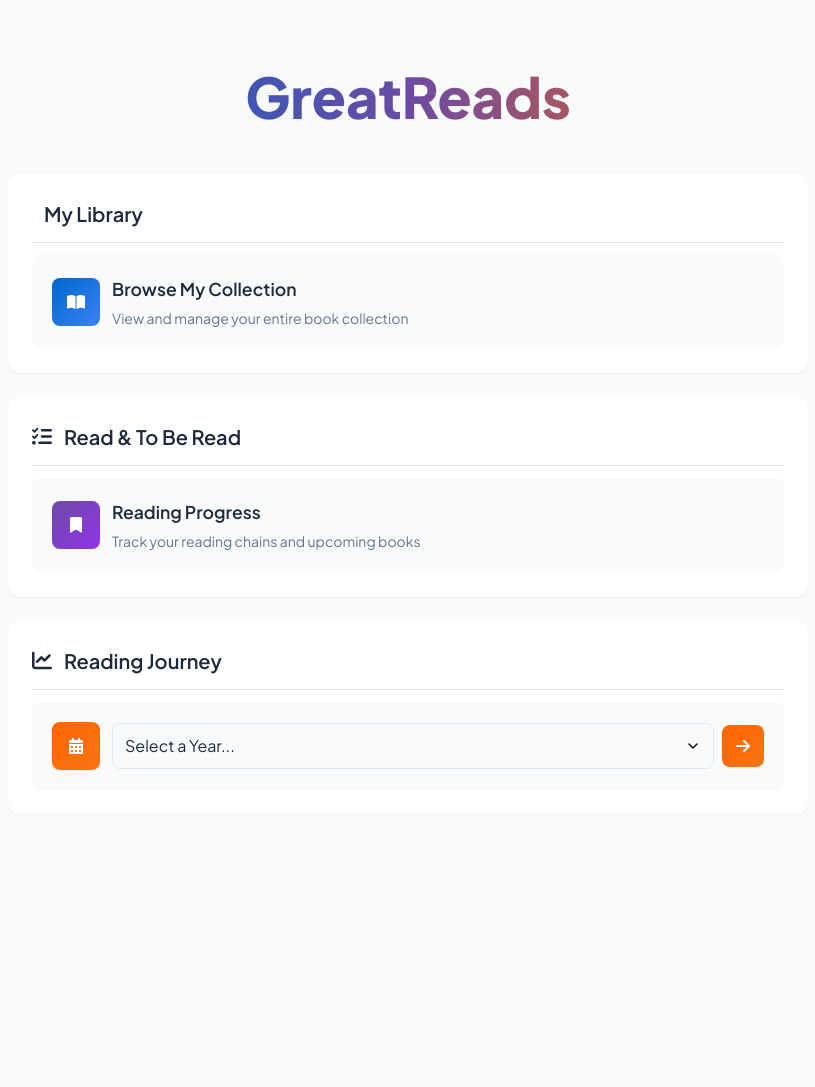
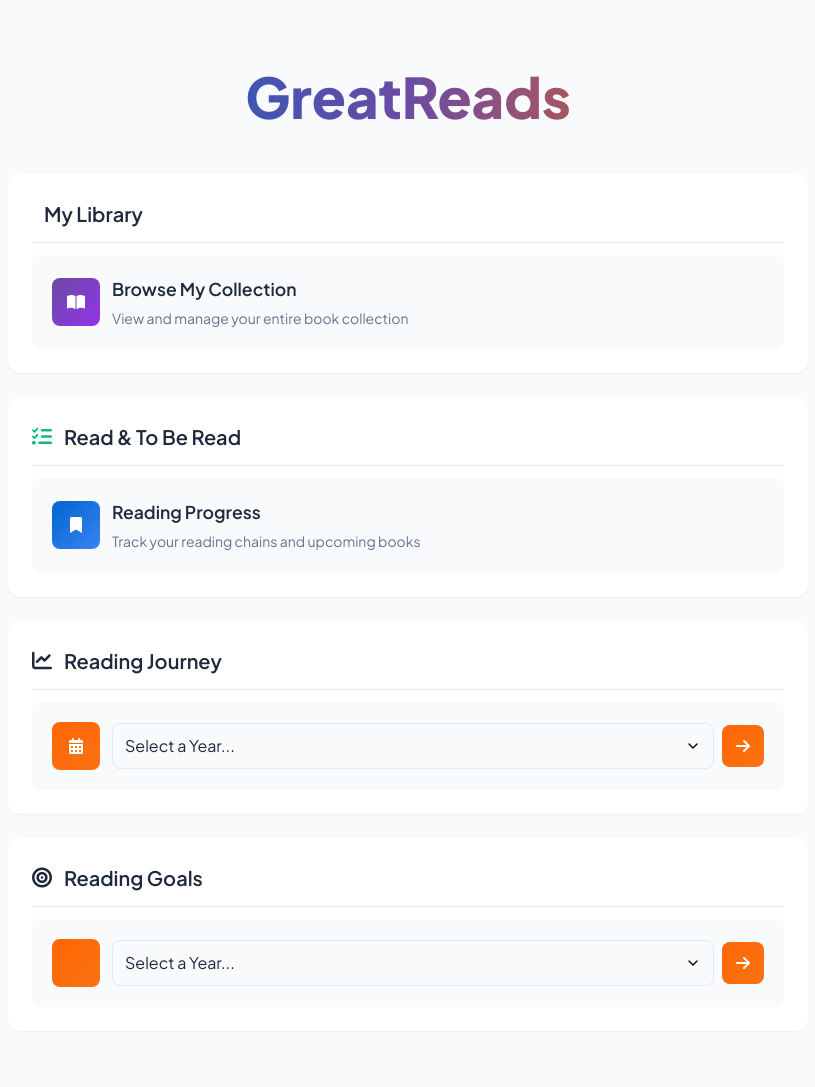
Before and after one commit to bmbell23/reading_tracker, a Python web app: template src/reading_list/templates/reports_index.html in a window 1280 px wide. Shown: the whole page, without its empty margins (232-1047 px from the left). Before the commit the page ends 770 px from the top, so only its background shows below. Run offline with Jinja, Linux system fonts and the light colour scheme; the template is opened without the code that fills it, so the values that code supplies are empty.

Commit message:
v2.4.68: more main site updates

```diff
--- a/pyproject.toml
+++ b/pyproject.toml
@@ -4,7 +4,7 @@ build-backend = "setuptools.build_meta"
 
 [project]
 name = "reading_list"
-version = "2.4.67"
+version = "2.4.68"
 description = "Reading List Tracker"
 authors = [
     {name = "Your Name", email = "your.email@example.com"},
@@ -58,7 +58,7 @@ python_files = ["test_*.py"]
 pythonpath = ["."]
 
 [tool.mypy]
-python_version = "2.4.67"
+python_version = "2.4.68"
 warn_return_any = true
 warn_unused_configs = true
 disallow_untyped_defs = true
--- a/src/reading_list/templates/reports_index.html
+++ b/src/reading_list/templates/reports_index.html
@@ -20,9 +20,11 @@
             --color-border: #e2e8f0;
             --shadow-sm: 0 1px 2px 0 rgb(0 0 0 / 0.05);
             --shadow-md: 0 4px 6px -1px rgb(0 0 0 / 0.1);
-            --gradient-library: linear-gradient(135deg, #0066CC, #3b82f6);
-            --gradient-tbr: linear-gradient(135deg, #6B4BA3, #9333ea);
+            --gradient-library: linear-gradient(135deg, #6B4BA3, #9333ea);  /* Purple */
+            --gradient-tbr: linear-gradient(135deg, #0066CC, #3b82f6);     /* Blue */
             --gradient-yearly: linear-gradient(135deg, #FF6600, #f97316);
+            --gradient-journey: linear-gradient(135deg, #FF6600, #f97316);  /* Orange */
+            --gradient-goals: linear-gradient(135deg, #10b981, #059669);    /* Green */
         }
 
         body {
@@ -183,7 +185,44 @@
             font-size: 1rem;
         }
 
-        /* Override the feature-card hover effect for the yearly section */
+        /* Reading Journey specific styles */
+        .section:nth-child(1) .go-button {
+            background: var(--gradient-journey);
+        }
+
+        .section:nth-child(1) .feature-icon {
+            background: var(--gradient-library);
+        }
+
+        .section:nth-child(1) .go-button:hover {
+            transform: translateX(2px);
+        }
+
+        /* Reading Goals specific styles */
+        .section:nth-child(2) .go-button {
+            background: var(--gradient-goals);
+        }
+
+        .section:nth-child(2) .feature-icon {
+            background: var(--gradient-tbr);
+        }
+
+        .section:nth-child(2) .go-button:hover {
+            transform: translateX(2px);
+        }
+
+        .section:nth-child(2) .section-icon {
+            color: #10b981;
+        }
+
+        /* Update the yearly-select focus state for goals section */
+        .section:nth-child(2) .yearly-select:focus {
+            outline: none;
+            border-color: #10b981;
+            box-shadow: 0 0 0 2px rgba(16, 185, 129, 0.1);
+        }
+
+        /* Feature card hover effects */
         .feature-card[style*="cursor: default"]:hover {
             transform: none;
         }
@@ -286,6 +325,38 @@
                     </div>
                 </div>
             </section>
+
+            <!-- Reading Goals Section -->
+            <section class="section">
+                <div class="section-header">
+                    <i class="fas fa-bullseye section-icon"></i>
+                    <h2 class="section-title">Reading Goals</h2>
+                </div>
+                <div class="feature-card" style="cursor: default;">
+                    <div class="feature-icon yearly-icon">
+                        <i class="fas fa-target"></i>
+                    </div>
+                    <div class="feature-content">
+                        <div class="select-group">
+                            <select class="yearly-select" id="goalsSelect">
+                                <option value="">Select a Year...</option>
+                                {% set goals_reports = [] %}
+                                {% for report in reports %}
+                                    {% if report.type == 'yearly' and report.name.endswith('Reading Goals') %}
+                                        {% set _ = goals_reports.append(report) %}
+                                    {% endif %}
+                                {% endfor %}
+                                {% for report in goals_reports|sort(attribute='name', reverse=True) %}
+                                    <option value="{{ report.url }}">{{ report.name }}</option>
+                                {% endfor %}
+                            </select>
+                            <button class="go-button" id="goalsButton">
+                                <i class="fas fa-arrow-right"></i>
+                            </button>
+                        </div>
+                    </div>
+                </div>
+            </section>
         </div>
     </div>
 
@@ -293,13 +364,24 @@
         document.addEventListener('DOMContentLoaded', function() {
             const yearSelect = document.getElementById('yearSelect');
             const goButton = document.getElementById('goButton');
+            const goalsSelect = document.getElementById('goalsSelect');
+            const goalsButton = document.getElementById('goalsButton');
 
-            // Just pre-select the most recent year without redirecting
-            if (yearSelect.options.length > 1) {
-                yearSelect.selectedIndex = 1;  // Index 1 is first year (0 is "Select a Year...")
+            // Function to select current year (2025) in a dropdown
+            function selectCurrentYear(dropdown) {
+                for (let i = 0; i < dropdown.options.length; i++) {
+                    if (dropdown.options[i].text.includes('2025')) {
+                        dropdown.selectedIndex = i;
+                        break;
+                    }
+                }
             }
 
-            // Handle go button click
+            // Set default selections
+            selectCurrentYear(yearSelect);
+            selectCurrentYear(goalsSelect);
+
+            // Handle journey go button click
             goButton.addEventListener('click', function() {
                 const selectedUrl = yearSelect.value;
                 if (selectedUrl) {
@@ -307,13 +389,11 @@
                 }
             });
 
-            // Optional: Also allow selection via Enter key
-            yearSelect.addEventListener('keypress', function(e) {
-                if (e.key === 'Enter') {
-                    const selectedUrl = this.value;
-                    if (selectedUrl) {
-                        window.location.href = selectedUrl;
-                    }
+            // Handle goals go button click
+            goalsButton.addEventListener('click', function() {
+                const selectedUrl = goalsSelect.value;
+                if (selectedUrl) {
+                    window.location.href = selectedUrl;
                 }
             });
         });
```
